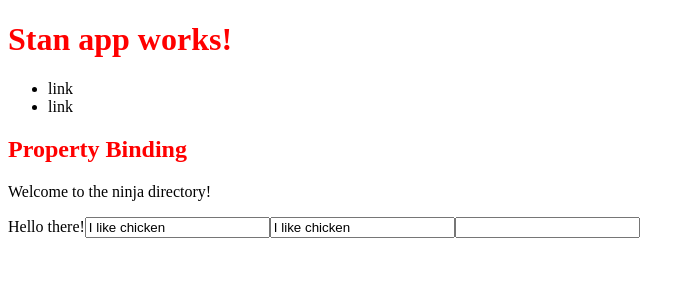
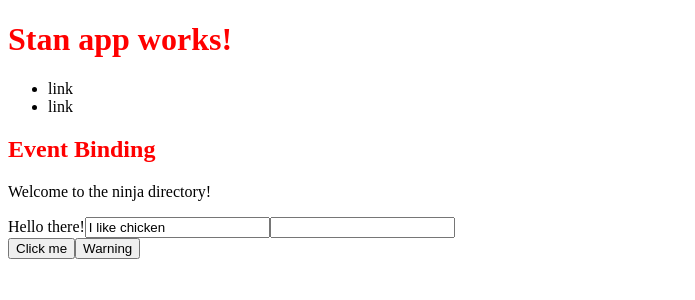
Before and after one commit to stanlouis/ninja-directory, an Angular app: page / in a window 1280 px wide. Shown: the top 300 px of the page, without its empty margins (0-695 px from the left). Built offline with nearby package versions, Linux system fonts and the light colour scheme.

Commit message:
Event Binding
We bind events using normal parenthesis such as (click).

```diff
--- a/src/app/home/home.component.html
+++ b/src/app/home/home.component.html
@@ -1,8 +1,9 @@
-<h1>Property Binding</h1>
+<h1>Event Binding</h1>
 <p>
   {{homeTitle}}
 </p>
 <ng-content></ng-content>
 <input [value]="myString">
-<input value="{{myString}}">
-<input [required]="myBoolean" />
+<input [required]="myBoolean" /><br>
+<button (click)="alertMe()">Click me</button>
+<button (click)="myAlert('Danger!')">Warning</button>
--- a/src/app/home/home.component.ts
+++ b/src/app/home/home.component.ts
@@ -18,4 +18,7 @@ export class HomeComponent implements OnInit {
   alertMe() {
     alert('I have been clicked!');
   }
+  myAlert(val) {
+    alert(val);
+  }
 }
```
